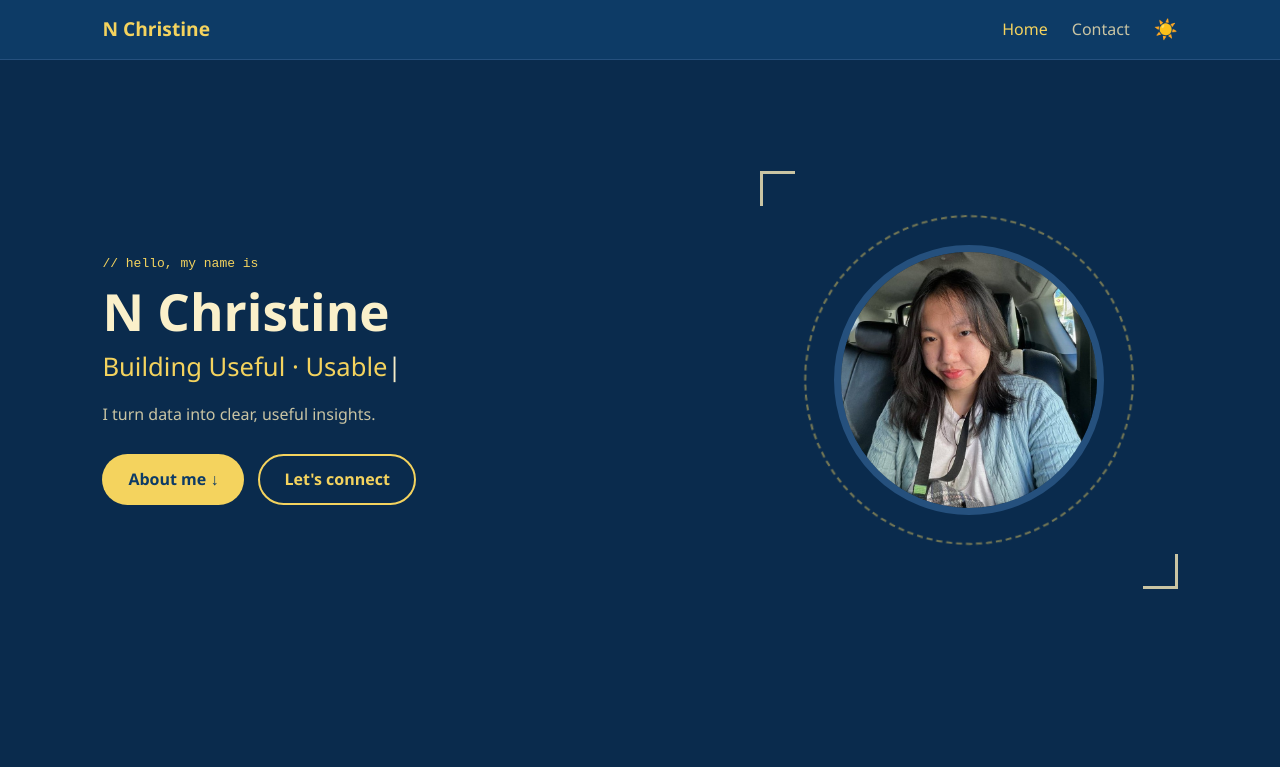
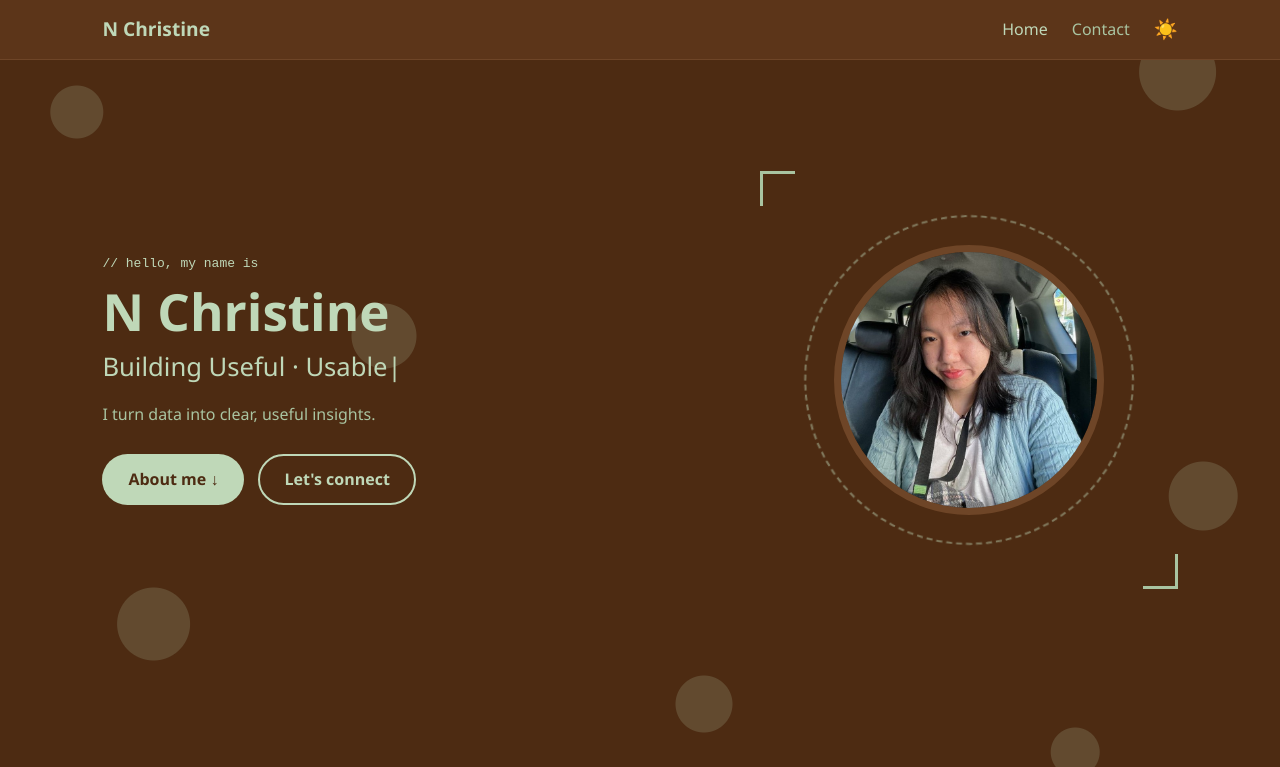
Before and after one commit to coastalbluesoda06/Portfolio-N-Christine, a plain HTML site: page index.html in a window 1280 px wide. Both pictures are taken after a click on the button "Toggle dark mode". Shown: the top 767 px of the page. Drawn offline with Linux system fonts and the light colour scheme.

Commit message:
Update style.css

```diff
--- a/style.css
+++ b/style.css
@@ -1,27 +1,26 @@
 /* ===== COLORS (change these to restyle the whole site) ===== */
 :root {
-  --bg: #faf0ca;       /* Lemon Chiffon */
-  --card: #fff8de;
-  --text: #0d3b66;     /* Yale Blue */
-  --muted: #4d6a8a;
-  --accent: #0d3b66;   /* Yale Blue: the professional one */
-  --accent2: #f4d35e;  /* butter yellow: the playful pop */
-  --on-accent: #faf0ca;
+  --bg: #bfd8b8;       /* Avocado */
+  --card: #d6e8d0;
+  --text: #4d2b12;     /* Espresso */
+  --muted: #7a5636;
+  --accent: #4d2b12;   /* Espresso */
+  --accent2: #8fb585;  /* deeper avocado green for small details */
+  --on-accent: #bfd8b8;
   --gradient: var(--accent);
-  --border: #e6d792;
+  --border: #a3c49a;
 }
 body.dark {
-  --bg: #0a2b4d;
-  --card: #0d3b66;
-  --text: #faf0ca;
-  --muted: #c9c4a3;
-  --accent: #f4d35e;
-  --accent2: #faf0ca;
-  --on-accent: #0d3b66;
-  --border: #25507d;
+  --bg: #4d2b12;
+  --card: #5c3519;
+  --text: #bfd8b8;
+  --muted: #a9c4a1;
+  --accent: #bfd8b8;
+  --accent2: #8fb585;
+  --on-accent: #4d2b12;
+  --border: #6e4527;
   --gradient: var(--accent);
 }
-
 * { box-sizing: border-box; margin: 0; padding: 0; }
 html { scroll-behavior: smooth; }
 body {
@@ -179,3 +178,19 @@ footer {
   .btn-row { justify-content: center; }
   .section .btn-row { justify-content: flex-start; }
 }
+/* ===== POLKA DOTS ===== */
+body::before {
+  content: "";
+  position: fixed; inset: 0;
+  z-index: -1; pointer-events: none;
+  opacity: .18;               /* raise to .35 for bolder dots */
+  background:
+    radial-gradient(circle at 6% 14%,  var(--accent) 0 26px, transparent 27px),
+    radial-gradient(circle at 92% 9%,  var(--accent) 0 38px, transparent 39px),
+    radial-gradient(circle at 30% 42%, var(--accent) 0 32px, transparent 33px),
+    radial-gradient(circle at 72% 36%, var(--accent) 0 22px, transparent 23px),
+    radial-gradient(circle at 94% 62%, var(--accent) 0 34px, transparent 35px),
+    radial-gradient(circle at 12% 78%, var(--accent) 0 36px, transparent 37px),
+    radial-gradient(circle at 55% 88%, var(--accent) 0 28px, transparent 29px),
+    radial-gradient(circle at 84% 94%, var(--accent) 0 24px, transparent 25px);
+}
```
